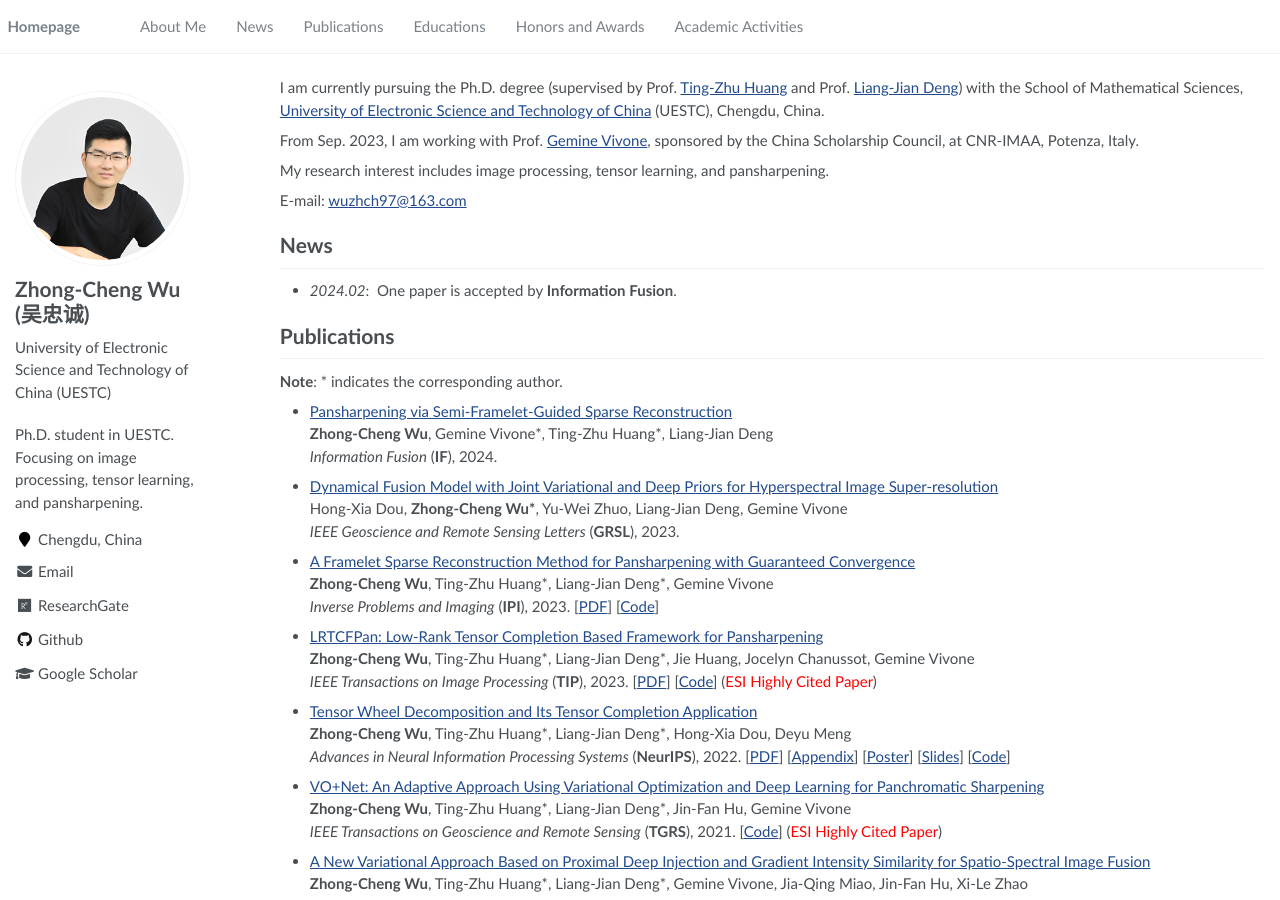
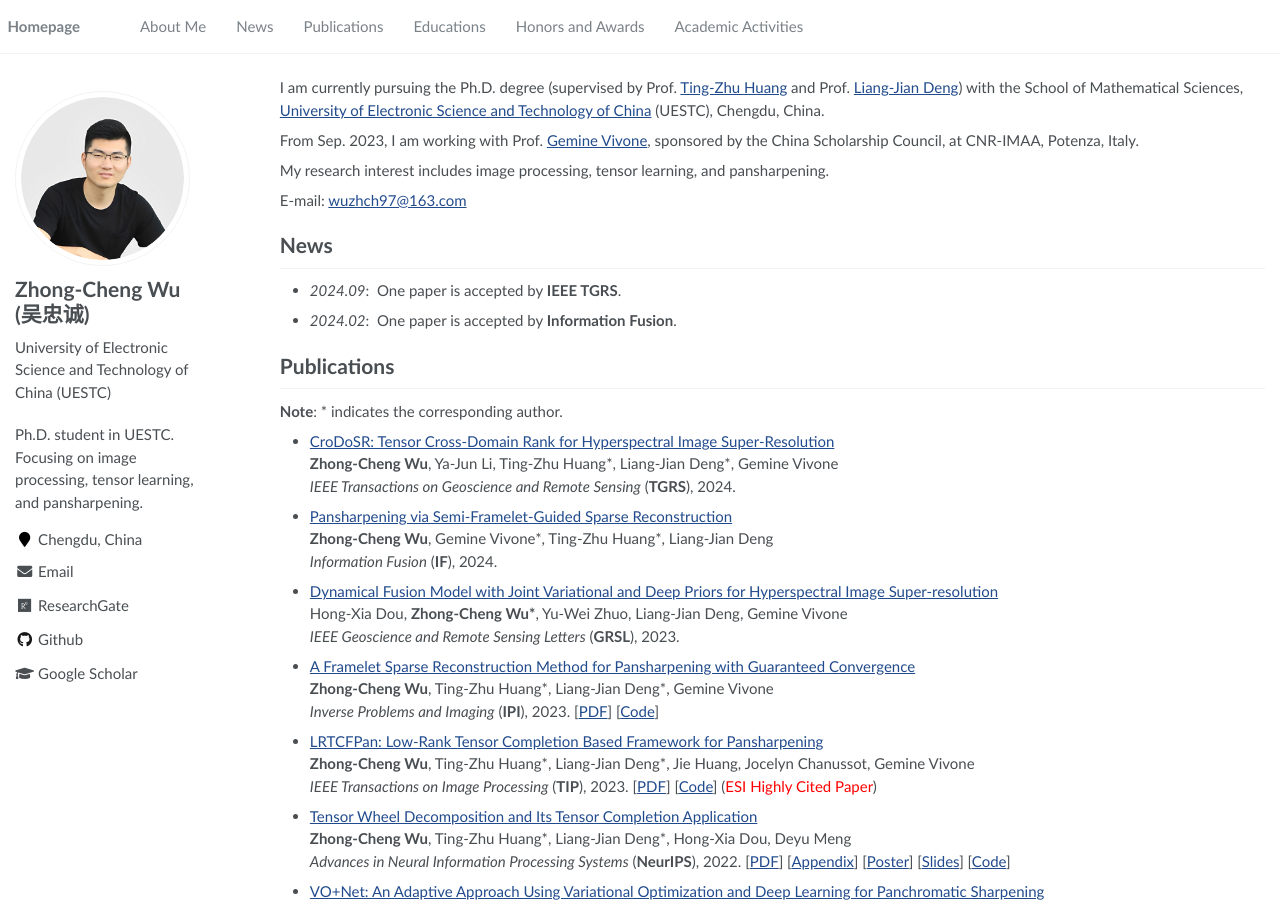
Before and after one commit to zhongchengwu/zhongchengwu.github.io, a Jekyll site: the page built from _pages/about.md, in a window 1280 px wide and 900 px high. Built offline with Jekyll 4.4.1, drawn with Linux system fonts in a browser that asks for light colours.

Commit message:
Update about.md

```diff
--- a/_pages/about.md
+++ b/_pages/about.md
@@ -26,10 +26,15 @@ My research interest includes image processing, tensor learning, and pansharpeni
 E-mail: <wuzhch97@163.com> &emsp;
 
 # News
+- *2024.09*: &nbsp;One paper is accepted by <b>IEEE TGRS</b>.
 - *2024.02*: &nbsp;One paper is accepted by <b>Information Fusion</b>.
 
 # Publications
 <b>Note</b>: \* indicates the corresponding author.
+
+- [CroDoSR: Tensor Cross-Domain Rank for Hyperspectral Image Super-Resolution](https://www.sciencedirect.com/science/article/pii/S1566253524000757) <br>
+  <b>Zhong-Cheng Wu</b>, Ya-Jun Li, Ting-Zhu Huang\*, Liang-Jian Deng\*, Gemine Vivone <br>
+  *IEEE Transactions on Geoscience and Remote Sensing* (<b>TGRS</b>), 2024.
 
 - [Pansharpening via Semi-Framelet-Guided Sparse Reconstruction](https://www.sciencedirect.com/science/article/pii/S1566253524000757) <br>
   <b>Zhong-Cheng Wu</b>, Gemine Vivone\*, Ting-Zhu Huang\*, Liang-Jian Deng <br>
```
